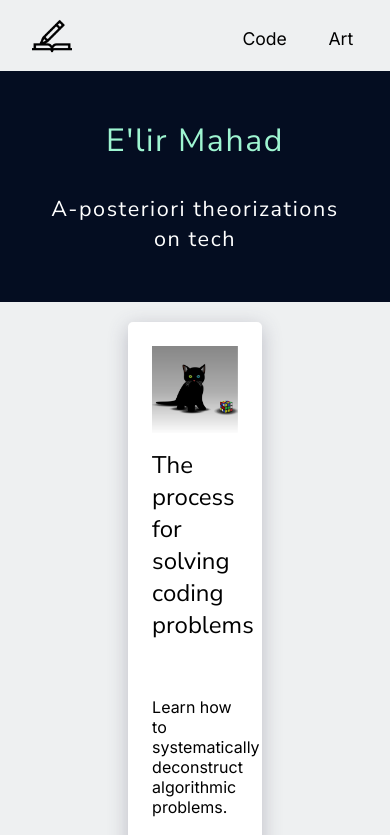
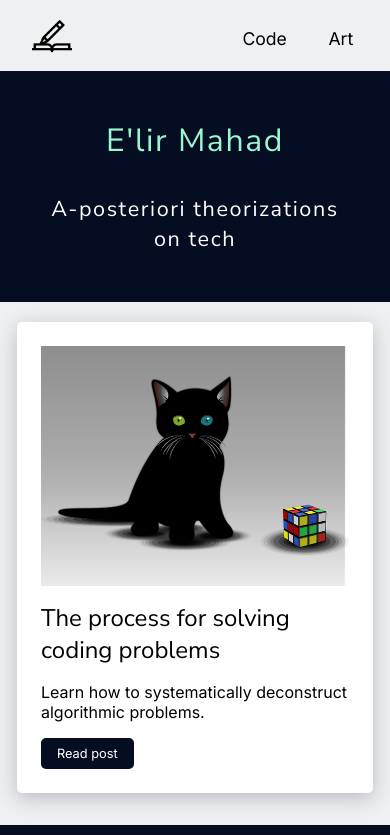
Before and after one commit to Elir-Mahad/oldsibecr, a React (Create React App) app: page /cpsummaries in a window 390 px wide. Shown: the top 835 px of the page. Built offline with nearby package versions, Linux system fonts and the light colour scheme.

Commit message:
made the blog synopsis page responsive

```diff
--- a/src/AllBlogs.css
+++ b/src/AllBlogs.css
@@ -13,6 +13,7 @@
 	position: relative;
 	width: calc((100% / 4) - 3%);
 	margin: 1%;
+	margin-bottom: 1rem;
 	padding: 1.5rem;
 	border-radius: 5px;
 	background-color: white;
@@ -252,7 +253,17 @@
 
 /* media */
 
+@media (max-width: 1124px) {
+	.synopsisbox {
+		width: calc((100% / 3) - 3%);
+	}
+}
+
 @media (max-width: 834px) {
+	.synopsisbox {
+		width: calc((100% / 2) - 1%);
+	}
+
 	.blogs {
 		padding-top: 0rem;
 		margin: 0rem;
@@ -302,6 +313,10 @@
 }
 
 @media (max-width: 600px) {
+	.synopsisbox {
+		width: calc((120% / 2) - 1%);
+	}
+
 	.blog {
 		margin: 1.5rem;
 	}
@@ -311,7 +326,17 @@
 	}
 }
 
+@media (max-width: 500px) {
+	.synopsisbox {
+		width: calc((140% / 2) - 1%);
+	}
+}
+
 @media (max-width: 414px) {
+	.synopsisbox {
+		width: calc((160% / 2) - 1%);
+	}
+
 	.blogbody ul {
 		margin-left: 1rem;
 	}
```
Also changed, not shown: 1 other file (tests, documents, lock files or other folders).
